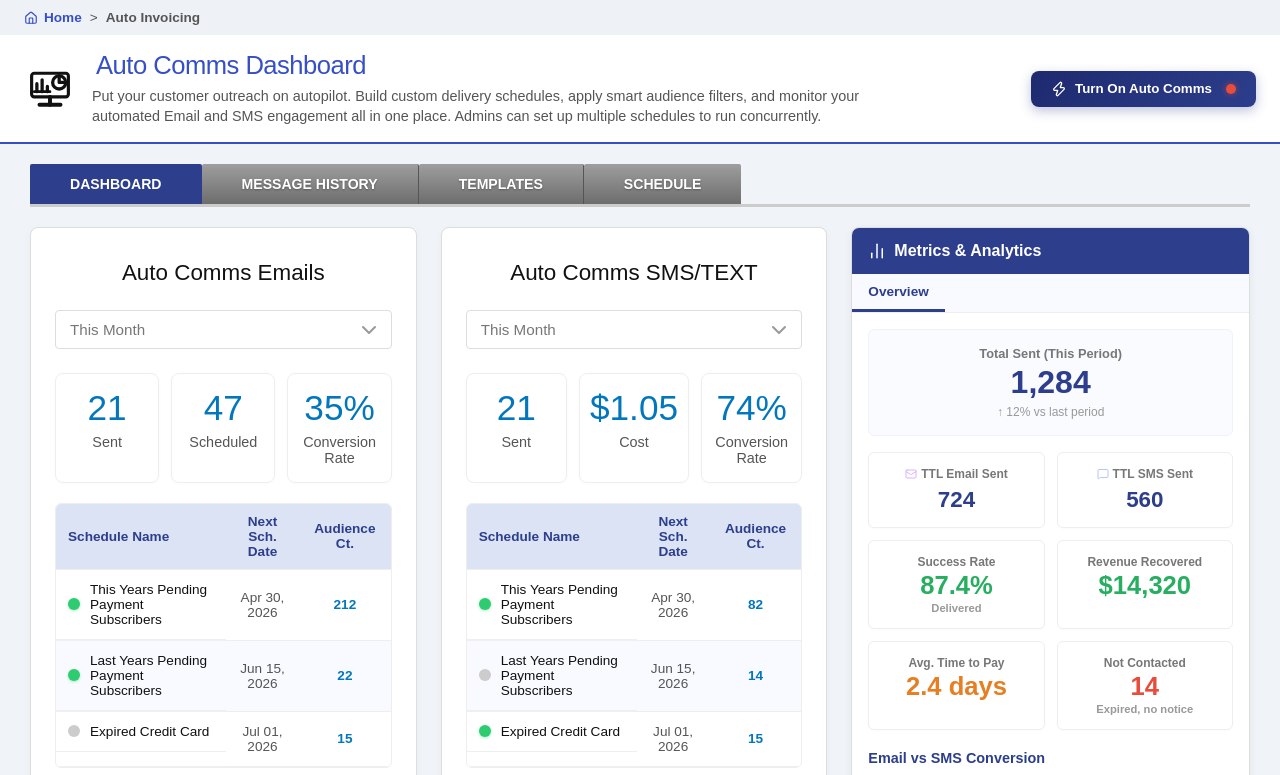
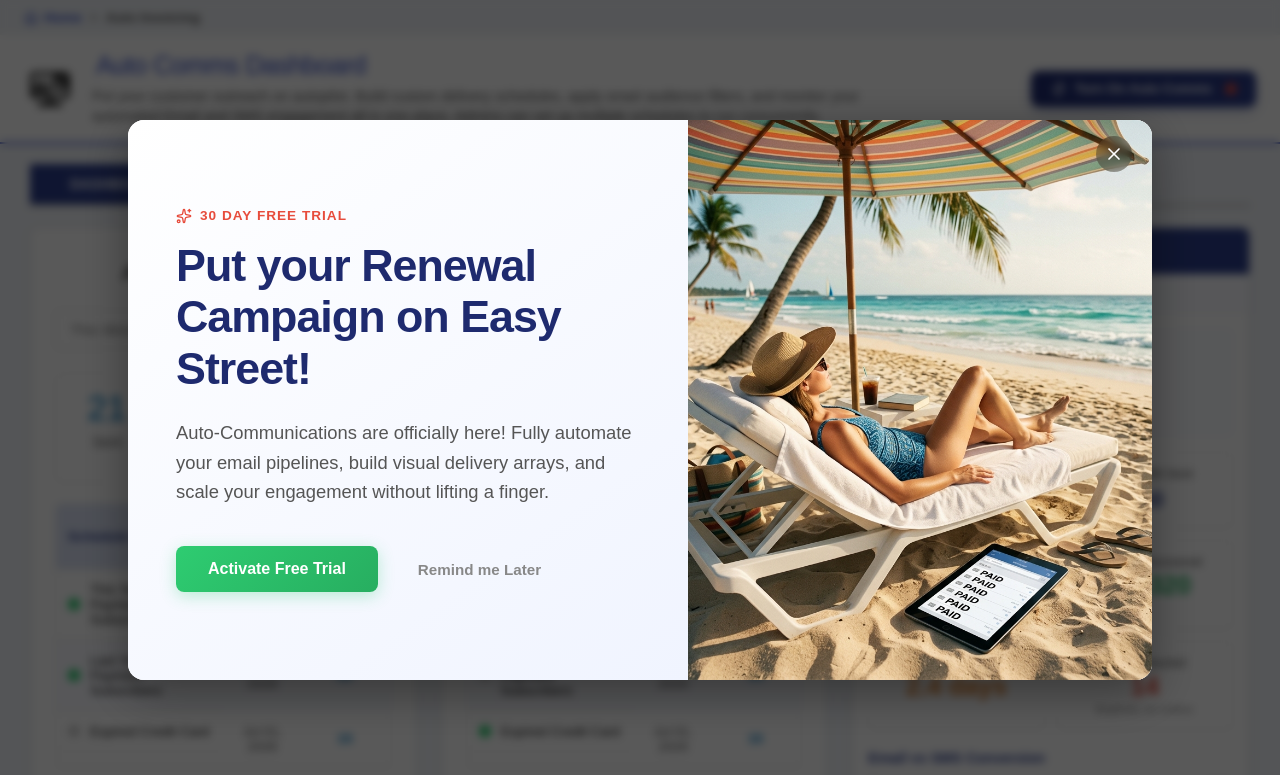
Before and after one commit to Baxter372/Auto-Invoice, a plain HTML site: page index.html in a window 1280 px wide. Shown: the top 775 px of the page. Drawn offline with nearby package versions, Linux system fonts and the light colour scheme.

Commit message:
UI: Generated sophisticated split-pane AI Promotional Marketing display modal natively intercepting Dashboard hard reloads dynamically.

```diff
--- a/index.html
+++ b/index.html
@@ -2677,6 +2677,35 @@ function toggleActiveTpl(cb, type) {
    </div>
 </div>
 
+<!-- ── MARKETING PROMO MODAL ── -->
+<div id="marketing-promo-modal" style="display:none; position:fixed; top:0; left:0; width:100%; height:100%; background:rgba(0,0,0,0.65); z-index:999999; align-items:center; justify-content:center; backdrop-filter:blur(4px);">
+   <div style="background:#fff; border-radius:16px; width:80vw; max-width:1050px; height:70vh; max-height:650px; display:flex; overflow:hidden; box-shadow:0 12px 48px rgba(0,0,0,0.4); position:relative;">
+
+      <!-- Close X Button -->
+      <div style="position:absolute; top:16px; right:20px; z-index:10; background:rgba(0,0,0,0.3); border-radius:50%; width:36px; height:36px; display:flex; align-items:center; justify-content:center; cursor:pointer; color:#fff; backdrop-filter:blur(4px); transition:0.2s;" onmouseenter="this.style.background='rgba(0,0,0,0.6)'" onmouseleave="this.style.background='rgba(0,0,0,0.3)'" onclick="document.getElementById('marketing-promo-modal').style.display='none'">
+         <i data-lucide="x" style="width:20px; height:20px;"></i>
+      </div>
+
+      <!-- Left Flex Pane (Marketing Engine) -->
+      <div style="flex:1; padding:48px; display:flex; flex-direction:column; justify-content:center; background:linear-gradient(145deg, #ffffff, #f0f4ff);">
+         <div style="color:#e74c3c; font-weight:bold; letter-spacing:1px; text-transform:uppercase; font-size:0.85rem; margin-bottom:16px; display:flex; align-items:center; gap:8px;"><i data-lucide="sparkles" style="width:16px; height:16px;"></i> 30 Day Free Trial</div>
+         <h1 style="margin:0 0 24px 0; font-size:2.8rem; line-height:1.15; color:#1e2a6e; font-weight:900; letter-spacing:-1px;">Put your Renewal Campaign on Easy Street!</h1>
+         <p style="margin:0 0 40px 0; font-size:1.15rem; color:#555; line-height:1.6;">Auto-Communications are officially here! Fully automate your email pipelines, build visual delivery arrays, and scale your engagement without lifting a finger.</p>
+
+         <div style="display:flex; align-items:center; gap:16px;">
+            <button style="padding:14px 32px; background:linear-gradient(135deg, #2ecc71, #27ae60); color:#fff; border:none; border-radius:8px; font-weight:bold; font-size:1rem; cursor:pointer; box-shadow:0 4px 16px rgba(46,204,113,0.3); transition:transform 0.2s;" onmouseenter="this.style.transform='scale(1.05)'" onmouseleave="this.style.transform='scale(1)'" onclick="document.getElementById('marketing-promo-modal').style.display='none'">Activate Free Trial</button>
+            <button style="padding:14px 24px; background:transparent; color:#888; border:none; border-radius:8px; font-weight:600; font-size:0.95rem; cursor:pointer; transition:color 0.2s;" onmouseenter="this.style.color='#333'" onmouseleave="this.style.color='#888'" onclick="document.getElementById('marketing-promo-modal').style.display='none'">Remind me Later</button>
+         </div>
+      </div>
+
+      <!-- Right Flex Pane (Visual Asset) -->
+      <div style="flex:1; background:#f0f0f0; position:relative;">
+         <img src="marketing_beach.png" alt="Marketing Promo" style="width:100%; height:100%; object-fit:cover; display:block;" />
+      </div>
+
+   </div>
+</div>
+
 <script>
 function switchModalTab(tab) {
     // Hide all bodies
@@ -2723,6 +2752,7 @@ function toggleScheduleActiveState(isActive) {
 document.addEventListener('DOMContentLoaded', () => {
     switchModalTab('filter');
     switchMainTab('dashboard');
+    document.getElementById('marketing-promo-modal').style.display = 'flex';
 
     // Chart.js Configuration Arrays
     const ctxEmail = document.getElementById('emailHistoryChart');
```
Also changed, not shown: marketing_beach.png (added).
